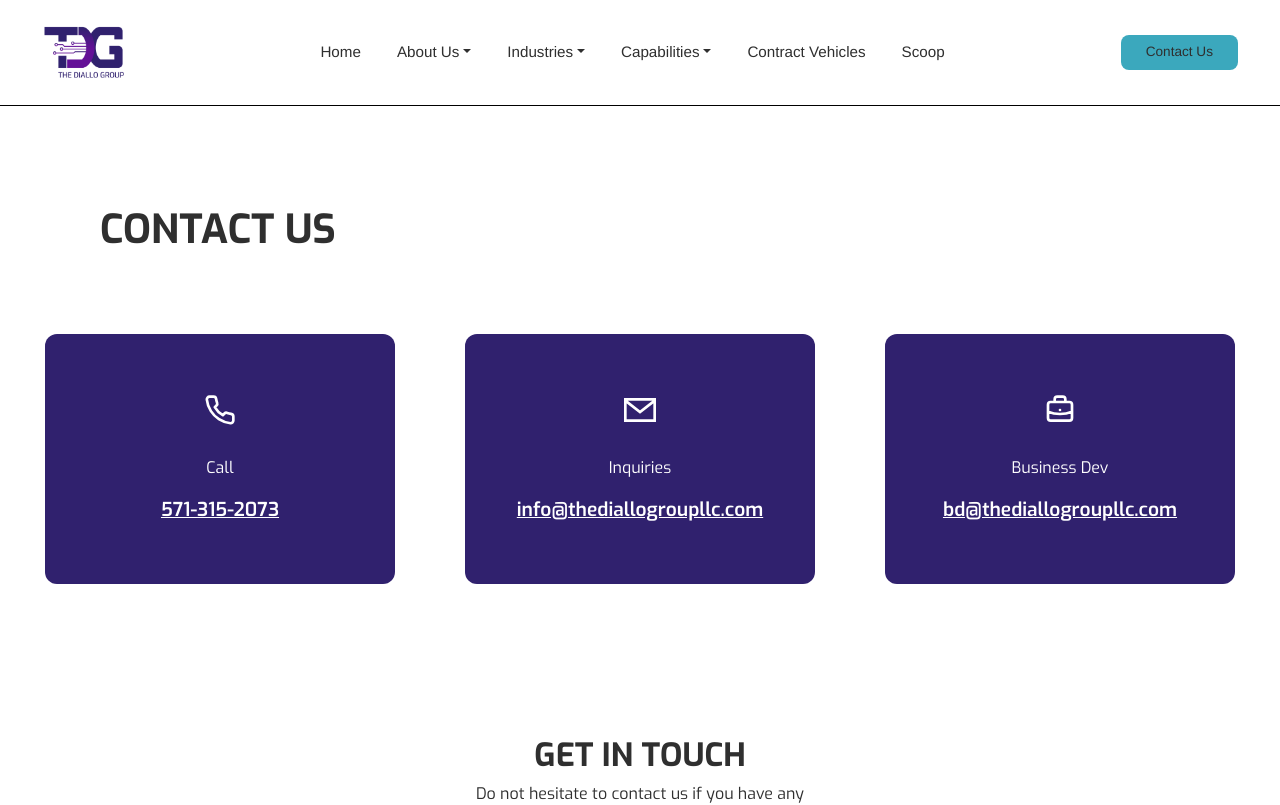
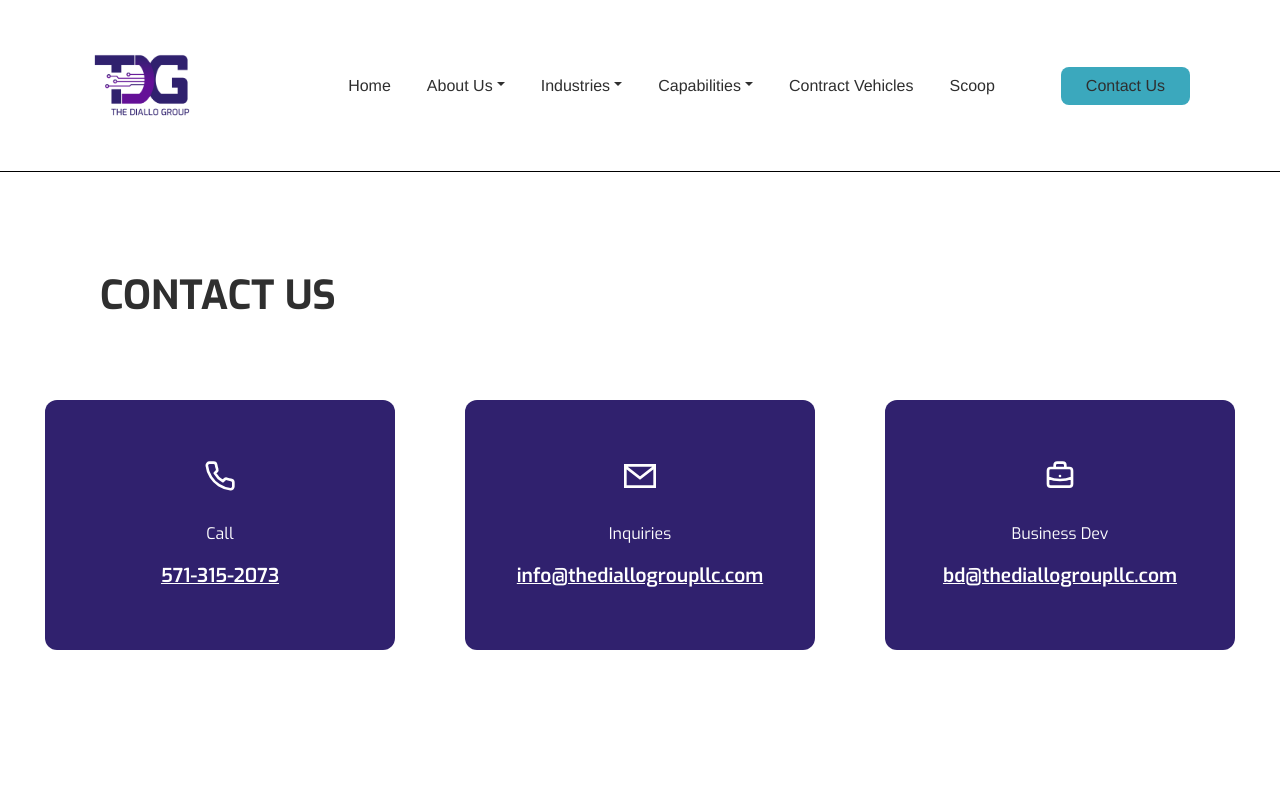
Before and after one commit to tdgfederal/tdg-new, a React (Create React App) app: page /contact-us in a window 1280 px wide. Shown: the top 805 px of the page. Built offline with nearby package versions, Linux system fonts and the light colour scheme.

Commit message:
small changes done

```diff
--- a/src/assets/styles/Leadership.css
+++ b/src/assets/styles/Leadership.css
@@ -1,12 +1,19 @@
 .limg {
-  height: 350px;
+  height: 330px;
   width: auto;
 }
 .limgt{
     display: flex;
     align-items: center;
     justify-content: center;
-    gap: 30px;
+    gap: 100px;
+    padding: 0 80px;
+}
+@media(max-width:1242px){
+    .limgt{
+        padding: 0 20px;
+        gap: 30px;
+    }
 }
 @media(max-width:988px){
     .limg{
--- a/src/assets/styles/Navbar.css
+++ b/src/assets/styles/Navbar.css
@@ -14,11 +14,13 @@
   border-bottom: 1px solid black;
 }
 .logo-navbar-lg {
-  height: 55px;
+  height: 65px;
+  margin-left: 50px;
 }
 @media (max-width: 992px) {
   .logo-navbar-lg {
     height: 50px;
+    margin-left: 0;
   }
 }
 .nav-ser {
@@ -55,7 +57,7 @@
   margin: 0 10px;
   text-transform: capitalize;
   cursor: pointer;
-  font-size: 0.95rem;
+  font-size: 1rem;
 }
 .nav-link:hover {
   font-weight: bold;
@@ -67,7 +69,7 @@
   background-color: rgba(59, 168, 189, 1);
   border: none;
   color: rgba(47, 47, 47, 1);
-  font-size: 0.85rem;
+  font-size: 1rem;
   border-radius: 8px;
   font-family: Helvetica;
   padding: 7px 25px;
--- a/src/components/Navbar.js
+++ b/src/components/Navbar.js
@@ -176,9 +176,9 @@ const Navbar = () => {
       ) : (
         ""
       )}
-      <nav className="nav-main navbar navbar-expand-lg">
+      <nav className="nav-main navbar navbar-expand-lg py-5">
         <div className="container-fluid">
-          <Link className="navbar-brand" to={"/"}>
+          <Link className="navbar-brand" style={{}} to={"/"}>
             <img className="logo-navbar-lg" src={logo} alt="" />
           </Link>
           <button
@@ -199,7 +199,7 @@ const Navbar = () => {
             className={`collapse navbar-collapse ${click ? "show" : ""}`}
             id="navbarSupportedContent"
           >
-            <ul className="navbar-nav mx-auto">
+            <ul className="navbar-nav ms-auto">
               <li className="nav-item">
                 <Link className="nav-link" to={"/"}>
                   Home
@@ -312,7 +312,7 @@ const Navbar = () => {
               </li>
             </ul>
             <button
-              className="nav-button btn"
+              className="nav-button btn mx-5"
               type="submit"
               onClick={() => setCont(true)}
             >
--- a/src/pages/Commercial.js
+++ b/src/pages/Commercial.js
@@ -16,7 +16,7 @@ const Commercial = () => {
             src="https://i0.wp.com/www.thediallogroupllc.com/wp-content/uploads/2024/11/Commercial.png?w=672&ssl=1"
             alt=""
           />
-          <div className="cont-c1">
+          <div className="cont-c1 mt-5">
             <h3 style={{ fontWeight: "600" }}>
               Partnering with Businesses to Drive Success
             </h3>
@@ -42,7 +42,7 @@ const Commercial = () => {
               </div>
             </div>
           </div>
-          <div className="line"></div>
+          <div className="line" style={{bottom:"30px"}}></div>
         </div>
         <br />
         <br />
--- a/src/pages/Health.js
+++ b/src/pages/Health.js
@@ -16,7 +16,7 @@ const Health = () => {
             src="https://i0.wp.com/www.thediallogroupllc.com/wp-content/uploads/2024/11/Healthcare.png?w=672"
             alt=""
           />
-          <div className="cont-c1">
+          <div className="cont-c1 mt-4">
             <h3 style={{ fontWeight: "600" }}>
               Driving Positive Change in Healthcare
             </h3>
@@ -43,7 +43,7 @@ const Health = () => {
               </div>
             </div>
           </div>
-          <div className="line"></div>
+          <div className="line" style={{bottom:"30px"}}></div>
         </div>
         <br />
         <br />
--- a/src/pages/PublicSector.js
+++ b/src/pages/PublicSector.js
@@ -15,7 +15,7 @@ const PublicSector = () => {
             src="https://i0.wp.com/www.thediallogroupllc.com/wp-content/uploads/2024/11/Public-Sector.png?w=672s"
             alt=""
           />
-          <div className="cont-c1">
+          <div className="cont-c1 mt-3">
             <h3 style={{ fontWeight: "600" }}>
               Partnering with the Public Sector to Drive Positive Change
             </h3>
@@ -55,7 +55,7 @@ const PublicSector = () => {
               </div>
             </div>
           </div>
-          <div className="line"></div>
+          <div className="line" style={{bottom:"30px"}}></div>
         </div>
         <br />
         <br />
--- a/src/pages/WhoWeAre.js
+++ b/src/pages/WhoWeAre.js
@@ -75,9 +75,9 @@ const WhoWeAre = () => {
                 <div
                   className="each-service"
                   key={i}
-                  style={{ height: "350px" }}
+                  style={{ height: "100%" }}
                 >
-                  <img src={e.logo} height={50} alt="" />
+                  <img src={e.logo} height={90} alt="" />
                   <div style={{ borderLeft: "2px solid #30216e", paddingLeft:"15px" }}>
                     <p
                       className="mt-4"
```
